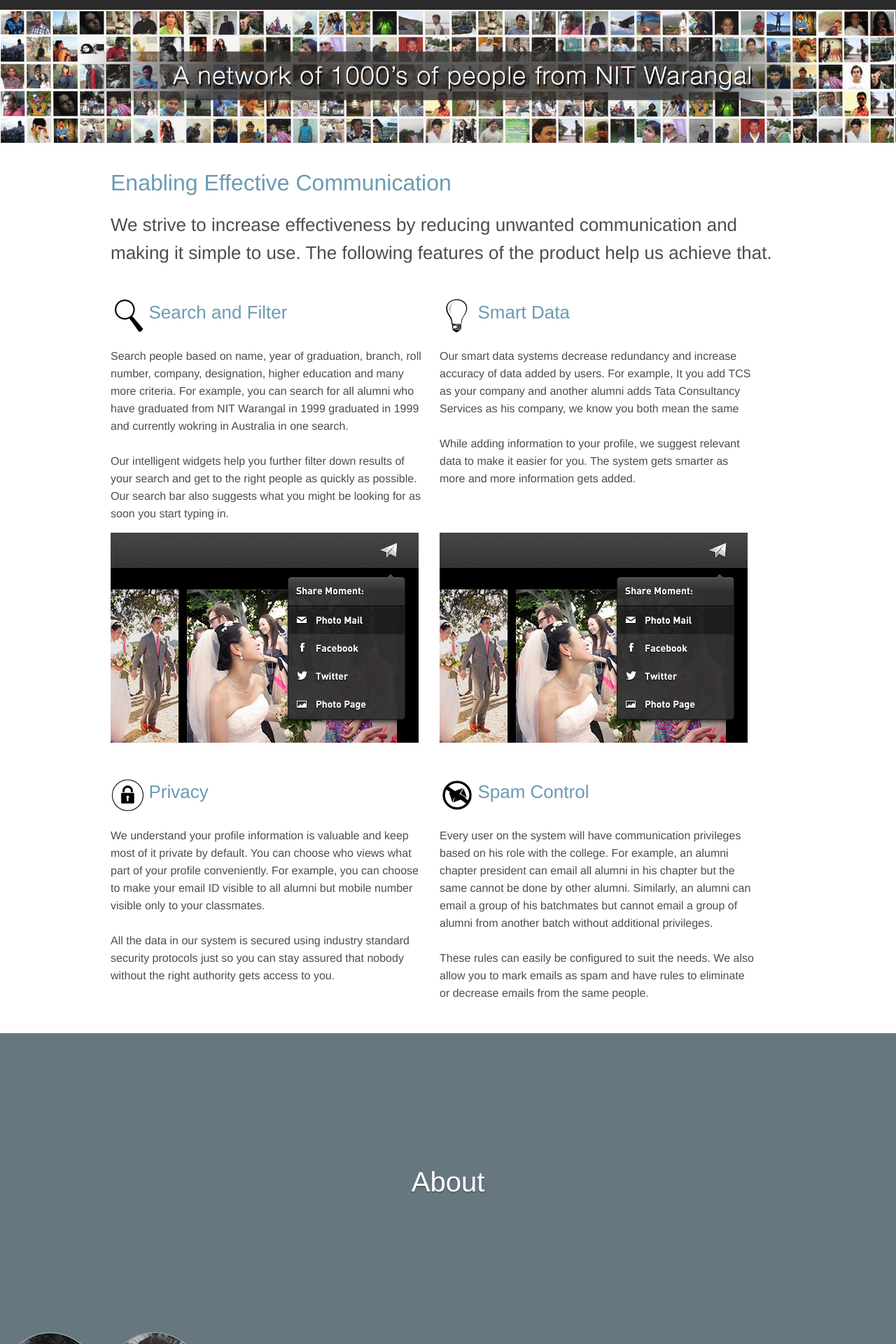
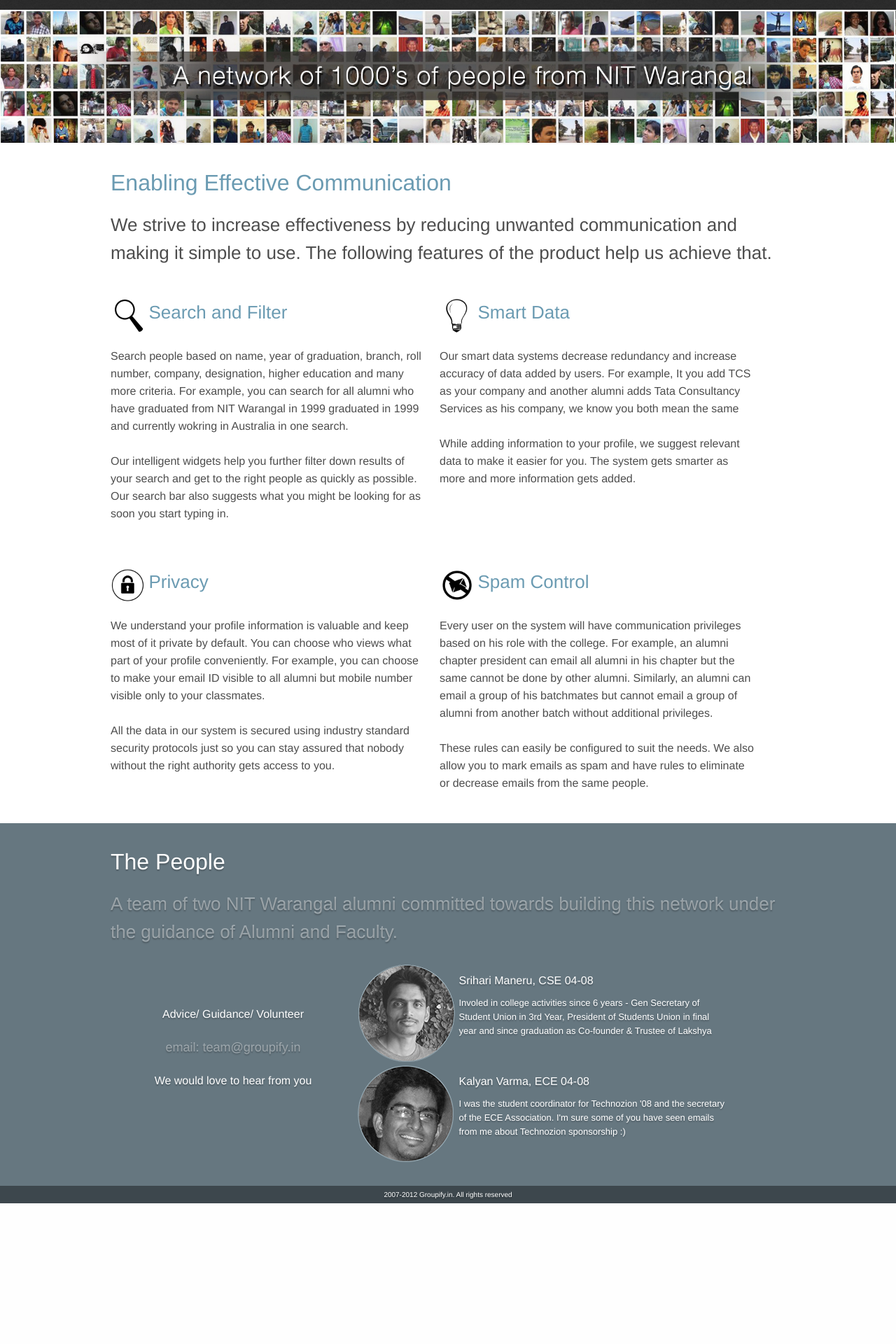
Before and after one commit to sriharimaneru/askra-repo, a Django app: template src/askra/templates/index.html in a window 1280 px wide. Shown: the part 2680-4600 px from the top of the page at 70% size. After the commit the page ends 4399 px from the top, so only its background shows below. Run offline with Django 3.2, Linux system fonts and the light colour scheme; the template is opened without the code that fills it, so the values that code supplies are empty; parts of the project's set-up code (start-up, migrations or seed data) failed here and were passed over.

Commit message:
Added about and footer section

```diff
--- a/src/askra/static/css/style.css
+++ b/src/askra/static/css/style.css
@@ -312,11 +312,54 @@ div#data-building .communication-feature {
 /************* END COMMUNICATION **************/
 
 
+/************* END COMMUNICATION **************/
 
 div#about {
 	background: #667780;
 }
 
+div#contact {
+	width: 350px;
+	text-align: center;
+	padding-top: 60px;
+}
+
+div#team_description {
+	width: 550px;
+	padding-bottom: 30px;
+}
+
+div.member-details {
+	width: 70%;
+	padding-top: 12px;
+	padding-left: 10px;
+}
+
+.member-description {
+	font-size: 13px;
+	line-height: 20px;
+}
+
+.member-name {
+	padding-bottom: 10px;
+}
+
+.member-section {
+	padding-bottom: 20px;
+}
+
+.member-pic {
+	width: 25%;
+}
+
+#footer-note {
+	font-size: 10px;
+	text-align: center;
+}
+
+
+/************* END COMMUNICATION **************/
+
 div#footer {
 	background: #3D474D;
 	background-origin: padding-box;
--- a/src/askra/templates/index.html
+++ b/src/askra/templates/index.html
@@ -119,7 +119,7 @@ $(function(){
 <div id="data-building">
   <div class="section-content">
     <h2 class="section-title">Building & maintaining the database</h2>
-    <h2 class="section-subtitle">We need to build a robust, accurate and complete database of all the people involved and keep it up-to-date. We do it using smart technology.</h2>
+    <h2 class="section-subtitle">We need to build a robust, accurate and complete database of all the people involved and keep it up-to-date. We can do it using smart technology.</h2>
     <div id="communication-features-list">
       <div class="communication-feature left">
         <div class="communication-feature-title">
@@ -185,7 +185,6 @@ $(function(){
            <br><br>
            Our intelligent widgets help you further filter down results of your search and get to the right people as quickly as possible. Our search bar also suggests what you might be looking for as soon you start typing in.
         </p>
-        <img src="{{STATIC_URL}}img/extra_sharing.jpg">
       </div>
       <div class="communication-feature left">
         <div class="communication-feature-title">
@@ -197,7 +196,6 @@ $(function(){
            <br><br>
            While adding information to your profile, we suggest relevant data to make it easier for you. The system gets smarter as more and more information gets added.<br><br><br>
         </p>
-        <img src="{{STATIC_URL}}img/extra_sharing.jpg">
       </div>
       <div class="cB"></div>
       <div class="communication-feature left">
@@ -227,13 +225,42 @@ $(function(){
   <div class="cB"></div> <!-- For stake-holder that are floating to inherit the parent background-->
 </div>
 <div id="about">
-	<p style="padding-top:200px; padding-bottom:200px; font-size:40px; text-align:center; margin:0px;"; >About</p>
-          <img src="{{STATIC_URL}}img/kalyan_bw.png">
+  <div class="section-content">
+    <h2 class="section-title">The People</h2>
+    <h2 class="section-subtitle communication-section-subtitle">A team of two NIT Warangal alumni committed towards building this network under the guidance of Alumni and Faculty.</h2><br>
+    <div id="contact" class="left">
+      <p> Advice/ Guidance/ Volunteer</p>
+      <h2 class="section-subtitle db-footer-note">email: <span>team@groupify.in</span></h2>
+      <p class="small-text">We would love to hear from you</p>
+    </div>
+    <div id="team_description" class="left">
+      <div class="member-section">
+        <div class="member-pic left">
           <img src="{{STATIC_URL}}img/srihari_bw.png">
+        </div>
+        <div class="member-details left">
+          <p class="member-name">Srihari Maneru, <span>CSE 04-08</span></p>
+<!--           <p class="member-description">I was the president of NITW Student Union in my Final year. Co-founded Lakshya Foundation, working to develop innovation research, and entrepreneurship at NIT Warangal </p> -->
+          <p class="member-description"> Involed in college activities since 6 years - Gen Secretary of Student Union in 3rd Year, President of Students Union in final year and since graduation as Co-founder & Trustee of Lakshya</p>
+        </div>
+      </div>
+      <div class="cB"></div>
+      <div class="member-section">
+        <div class="member-pic left">
+        <img src="{{STATIC_URL}}img/kalyan_bw.png">
+        </div>
+        <div class="member-details left">
+          <p class="member-name">Kalyan Varma, <span>ECE 04-08</span></p>
+          <p class="member-description"> I was the student coordinator for Technozion '08 and the secretary of the ECE Association. I'm sure some of you have seen emails from me about Technozion sponsorship :)</p>
+        </div>
+      </div>
+    </div>
 
+  </div>
+  <div class="cB"></div>
 </div>
 <div id="footer">
-	<p style="padding-top:20px; padding-bottom:20px; font-size:15px; text-align:center; margin:0px;"; >Footer</p>
+	<p id="footer-note">2007-2012 Groupify.in. All rights reserved </p>
 </div>
 </body>
 </html>
```
